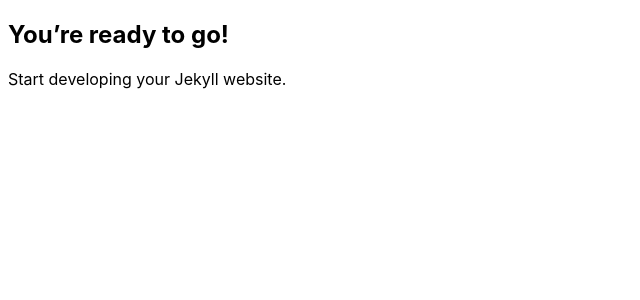
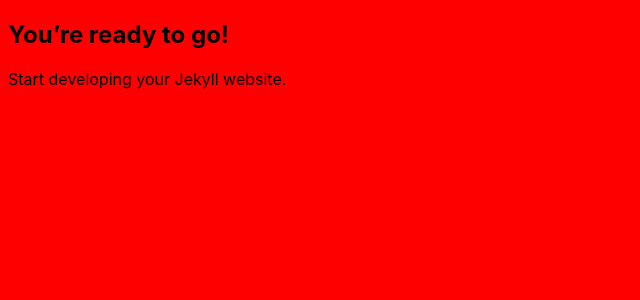
Before and after one commit to maco1717/webpage, a Jekyll site: the page built from index.md, in a window 1280 px wide. Shown: the top 300 px of the page, without its empty margins (0-640 px from the left). Built offline with Jekyll 4.4.1, drawn with Linux system fonts in a browser that asks for light colours.

Commit message:
Update base.scss

```diff
--- a/_sass/base.scss
+++ b/_sass/base.scss
@@ -1,4 +1,4 @@
-$backgroundColor: #ffffff;
+$backgroundColor: red;
 $bodyColor: #000000;
 $bodyFont: -apple-system,BlinkMacSystemFont,"Segoe UI",Helvetica,Arial,sans-serif,"Apple Color Emoji","Segoe UI Emoji","Segoe UI Symbol";
 
```
